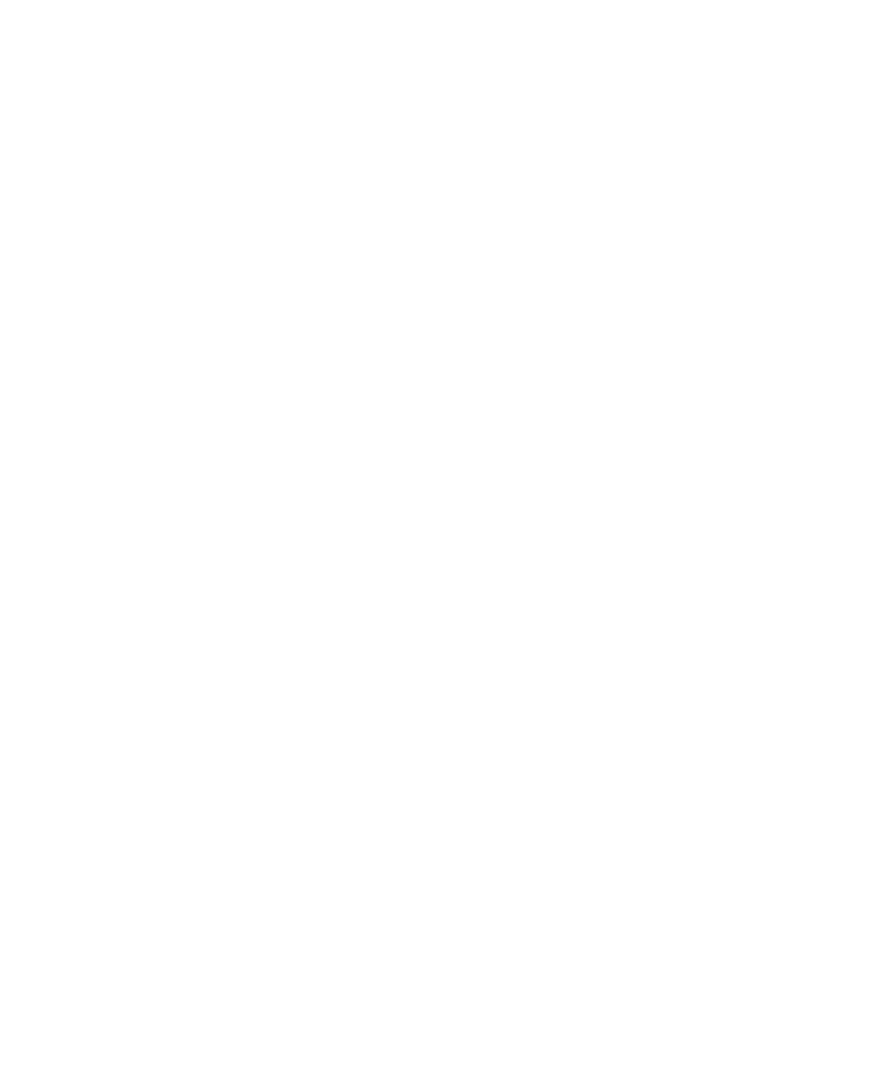
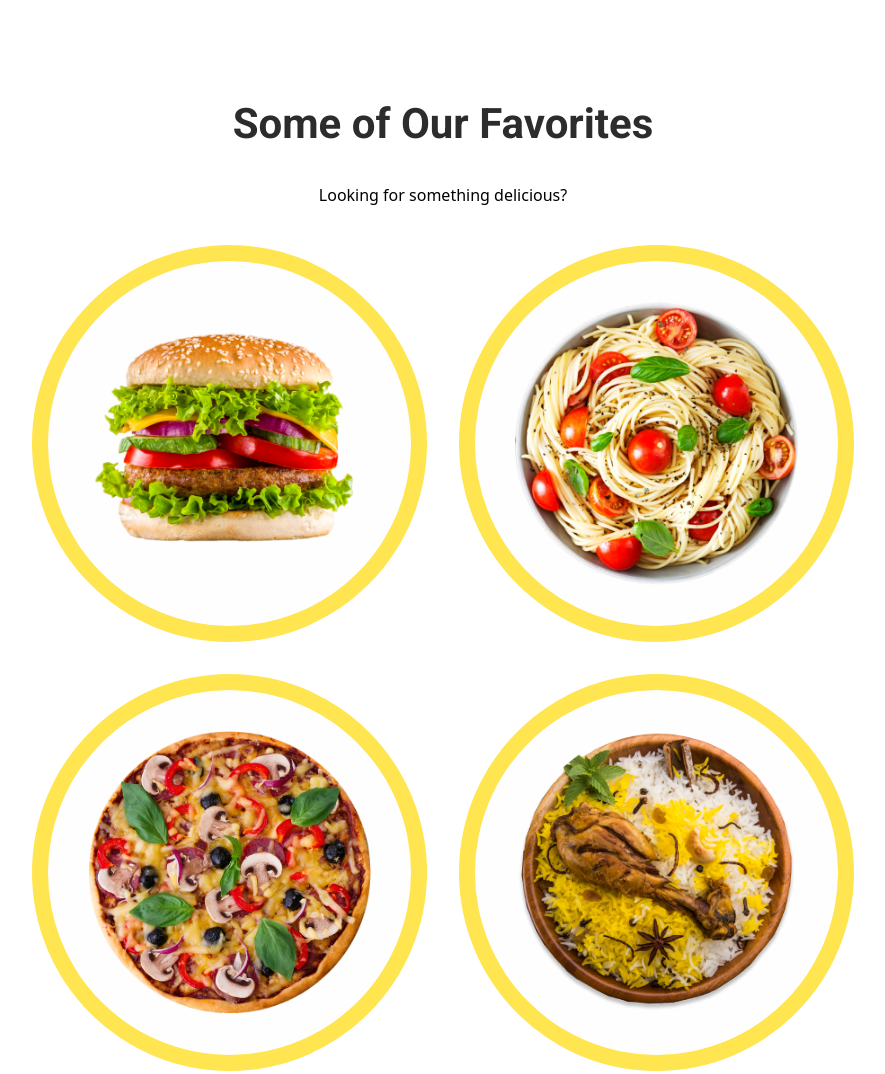
Before and after one commit to AnastasiaGOIT/foodsta-vite-pro, a website built with Vite: page src/index.html in a window 1280 px wide. Shown: the top 1074 px of the page, without its empty margins (197-1082 px from the left). Before the commit the page ends 800 px from the top, so only its background shows below. Built offline with nearby package versions, Linux system fonts and the light colour scheme.

Commit message:
adaption-borders

```diff
--- a/src/css/favorites.css
+++ b/src/css/favorites.css
@@ -0,0 +1,185 @@
+/* Стилі для обнулення верхніх відступів у елементів */
+h1,
+h2,
+h3,
+h4,
+h5,
+h6,
+p {
+  margin: 0;
+}
+* {
+  box-sizing: border-box;
+}
+ul {
+  margin-top: 0;
+  margin-bottom: 0;
+  padding-left: 0;
+}
+/* Клас для обнулення базових властивостей списків (ul) */
+.list {
+  list-style: none;
+  padding-left: 0;
+  margin: 0;
+}
+
+/* Клас для обнулення базових властивостей у посилань */
+.link {
+  text-decoration: none;
+}
+
+/* Властивості для коректного відображення картинок */
+img {
+  display: block;
+  max-width: 100%;
+  height: auto;
+}
+
+/*---------Favorites--------*/
+@media screen and (min-width: 320px) {
+  .container {
+    max-width: 288px;
+    padding-left: 16px;
+    padding-right: 16px;
+    margin: 0 auto;
+  }
+
+  .favorites {
+    padding-top: 60px;
+    padding-bottom: 60px;
+  }
+
+  .container-favorites {
+    /* width: 1280px; */
+    /* outline: 1px solid red; */
+  }
+
+  .favorites-title {
+    width: 280px;
+    height: 66px;
+    font-family: 'Roboto';
+    font-weight: 700;
+    font-size: 28px;
+    text-align: center;
+    color: #2c2c2c;
+    margin-bottom: 20px;
+  }
+  .favorites-text {
+    width: 280px;
+    font-weight: 400;
+    font-size: 14px;
+    text-align: center;
+    margin-bottom: 60px;
+  }
+
+  .favorites-list {
+    display: flex;
+    flex-direction: column;
+    gap: 20px;
+    justify-content: center;
+    align-items: center;
+  }
+  .favorites-item:nth-child(4) {
+    display: none;
+  }
+  .favorites-item:nth-child(5) {
+    display: none;
+  }
+  .favorites-item:nth-child(6) {
+    display: none;
+  }
+
+  .favorites-item {
+    padding: 29px 28px;
+    width: 280px;
+    height: 282px;
+    border-radius: 50%;
+    border: 11px solid var(--yellow-main, #ffe550);
+    background: var(--white, #fefefe);
+  }
+  .favorites-item:hover {
+    border-color: #bbf330;
+  }
+  .favorites-img {
+    width: 223px;
+  }
+  .favorites-img-second {
+  }
+}
+@media screen and (min-width: 768px) {
+  .container {
+    max-width: 736px;
+    padding-left: 16px;
+    padding-right: 16px;
+    margin: 0 auto;
+  }
+  .favorites {
+    padding-top: 100px;
+  }
+  .favorites-title {
+    width: 656px;
+    font-size: 42px;
+    line-height: 1.16;
+  }
+  .favorites-text {
+    width: 656px;
+    font-size: 16px;
+    line-height: 1.18;
+    margin-bottom: 60px;
+  }
+  .favorites-list {
+    display: flex;
+    flex-direction: row;
+    flex-wrap: wrap;
+    gap: 32px;
+  }
+  .favorites-item:nth-child(4) {
+    display: unset;
+  }
+  .favorites-item:nth-child(5) {
+    display: unset;
+  }
+  .favorites-item:nth-child(6) {
+    display: unset;
+  }
+  .favorites-item {
+    padding: 34px;
+    width: 336px;
+    height: 338px;
+    border: 14px solid var(--yellow-main, #ffe550);
+  }
+  .favorites-img {
+    width: 267px;
+    margin-right: 0 auto;
+  }
+}
+@media screen and (min-width: 1280px) {
+  .container {
+    max-width: 1248px;
+    padding-left: 16px;
+    padding-right: 16px;
+    margin: 0 auto;
+  }
+
+  .container-favorites {
+    /* width: 1280px; */
+    display: flex;
+    flex-direction: column;
+    justify-content: center;
+    align-items: center;
+  }
+  .favorites-text {
+    margin-bottom: 40px;
+  }
+  .favorites-item {
+    padding: 41px 40px;
+    width: 395px;
+    height: 397px;
+    border: 16px solid var(--yellow-main, #ffe550);
+  }
+  .favorites-img {
+    width: 315px;
+  }
+  .favorites-list {
+  }
+}
--- a/src/index.html
+++ b/src/index.html
@@ -5,6 +5,19 @@
     <link rel="icon" type="image/svg+xml" href="/favicon.svg" />
     <meta name="viewport" content="width=device-width, initial-scale=1.0" />
     <title>Vanilla App Template</title>
+    <link rel="preconnect" href="https://fonts.googleapis.com" />
+    <link rel="preconnect" href="https://fonts.gstatic.com" crossorigin />
+    <link
+      href="https://fonts.googleapis.com/css2?family=Inter+Tight&family=Kalam&family=Roboto:wght@400;500;700&display=swap"
+      rel="stylesheet"
+    />
+    <link
+      rel="stylesheet"
+      href="https://cdnjs.cloudflare.com/ajax/libs/modern-normalize/2.0.0/modern-normalize.min.css"
+      integrity="sha512-4xo8blKMVCiXpTaLzQSLSw3KFOVPWhm/TRtuPVc4WG6kUgjH6J03IBuG7JZPkcWMxJ5huwaBpOpnwYElP/m6wg=="
+      crossorigin="anonymous"
+      referrerpolicy="no-referrer"
+    />
     <link rel="stylesheet" href="./css/styles.css" />
   </head>
   <body>
--- a/src/partials/favorites.html
+++ b/src/partials/favorites.html
@@ -0,0 +1,64 @@
+<section class="container favorites">
+  <div class="container-favorites">
+    <h2 class="favorites-title">Some of Our Favorites</h2>
+    <p class="favorites-text">Looking for something delicious?</p>
+
+    <ul class="favorites-list list">
+      <li class="favorites-item">
+        <img
+          class="favorites-img"
+          src="./img/gamburger.png"
+          alt="gamburger"
+          width="315"
+          height="315"
+        />
+      </li>
+      <li class="favorites-item">
+        <img
+          class="favorites-img"
+          src="./img/Pasta.png"
+          alt="pasta"
+          width="315"
+          height="315"
+        />
+      </li>
+      <li class="favorites-item">
+        <img
+          class="favorites-img"
+          src="./img/pizza.png"
+          alt="pizza"
+          width="315"
+          height="315"
+        />
+      </li>
+
+      <li class="favorites-item">
+        <img
+          class="favorites-img"
+          src="./img/chicken.png"
+          alt="chicken"
+          width="315"
+          height="315"
+        />
+      </li>
+      <li class="favorites-item">
+        <img
+          class="favorites-img"
+          src="./img/salat.png"
+          alt="salad"
+          width="315"
+          height="315"
+        />
+      </li>
+      <li class="favorites-item">
+        <img
+          class="favorites-img"
+          src="./img/borshch.png"
+          alt="borshch"
+          width="315"
+          height="315"
+        />
+      </li>
+    </ul>
+  </div>
+</section>
```
Also changed, not shown: src/img/Pasta.png (added), src/img/Rectangle.png (added), src/img/Vector.svg (added), src/img/apple.png (added), src/img/banan.png (added), src/img/borshch.png (added), src/img/chicken.png (added), src/img/gamburger.png (added), src/img/hero-photo.png (added), src/img/man.jpg (added), src/img/pizza.png (added), src/img/salat.png (added), src/img/woman.jpg (added).
